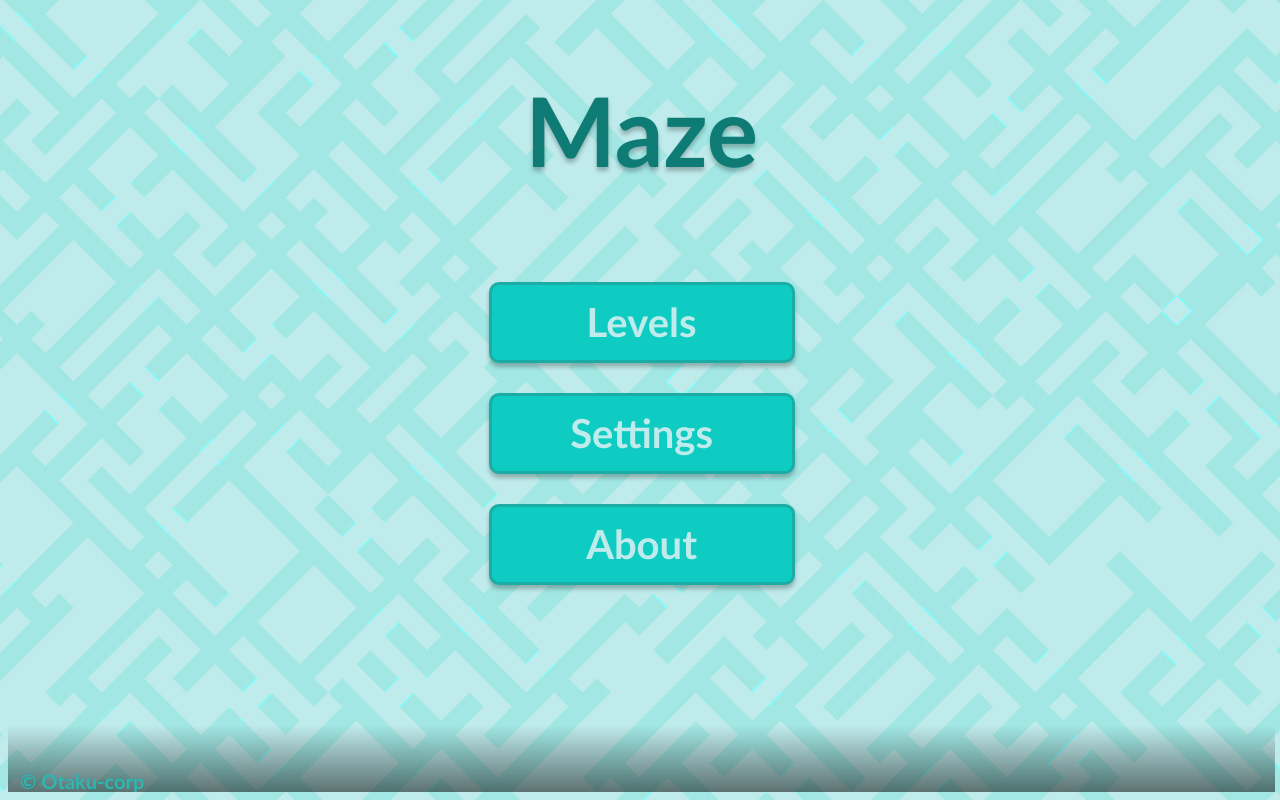
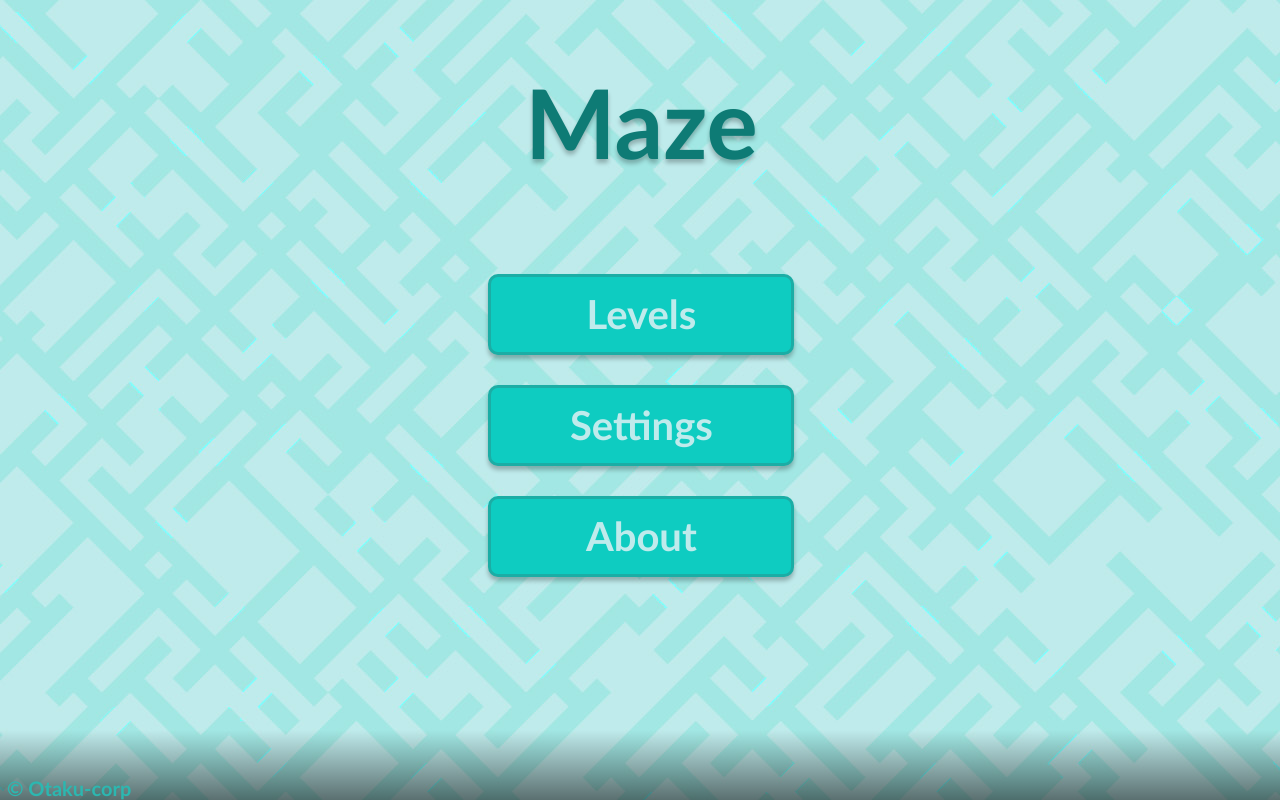
Before and after one commit to HyuHeKo/Maze, a plain HTML site: page index.html in a window 1280 px wide. Drawn offline with nearby package versions, Linux system fonts and the light colour scheme.

Commit message:
Add files via upload

```diff
--- a/css/style.css
+++ b/css/style.css
@@ -1,20 +1,15 @@
-
-
-
-
-
-
 
 body{
 	font-family: Calibri;
 	background: url(../image/backgroung_image.jpg), lightgray 50% / cover no-repeat;
 	user-select: none;
-    width: 99%;
-    height: 98%;
+    width: 101%;
+    height: 100%;
 	display: flex;
 	flex-direction: column;
 	justify-content: center;
 	overflow: hidden;
+	margin: 0px 0px -2px -5px;
 }
 
 html{
@@ -26,9 +21,9 @@ html{
 footer{
 	display: flex;
 	font-family: Calibri;
-	width: 101%;
+	width: 100%;
 	height: 10%;
-	margin: auto -20px -11px -8px;
+	margin: auto 0px -10px -8px;
 	background: linear-gradient(to bottom, rgba(0, 0, 0, 0), rgba(0, 0, 0, 0.6));
 	align-items: flex-end;
 }
```
Also changed, not shown: js/level.js (+7 -2 lines), pages/level_page.html (+6 -1 lines).
